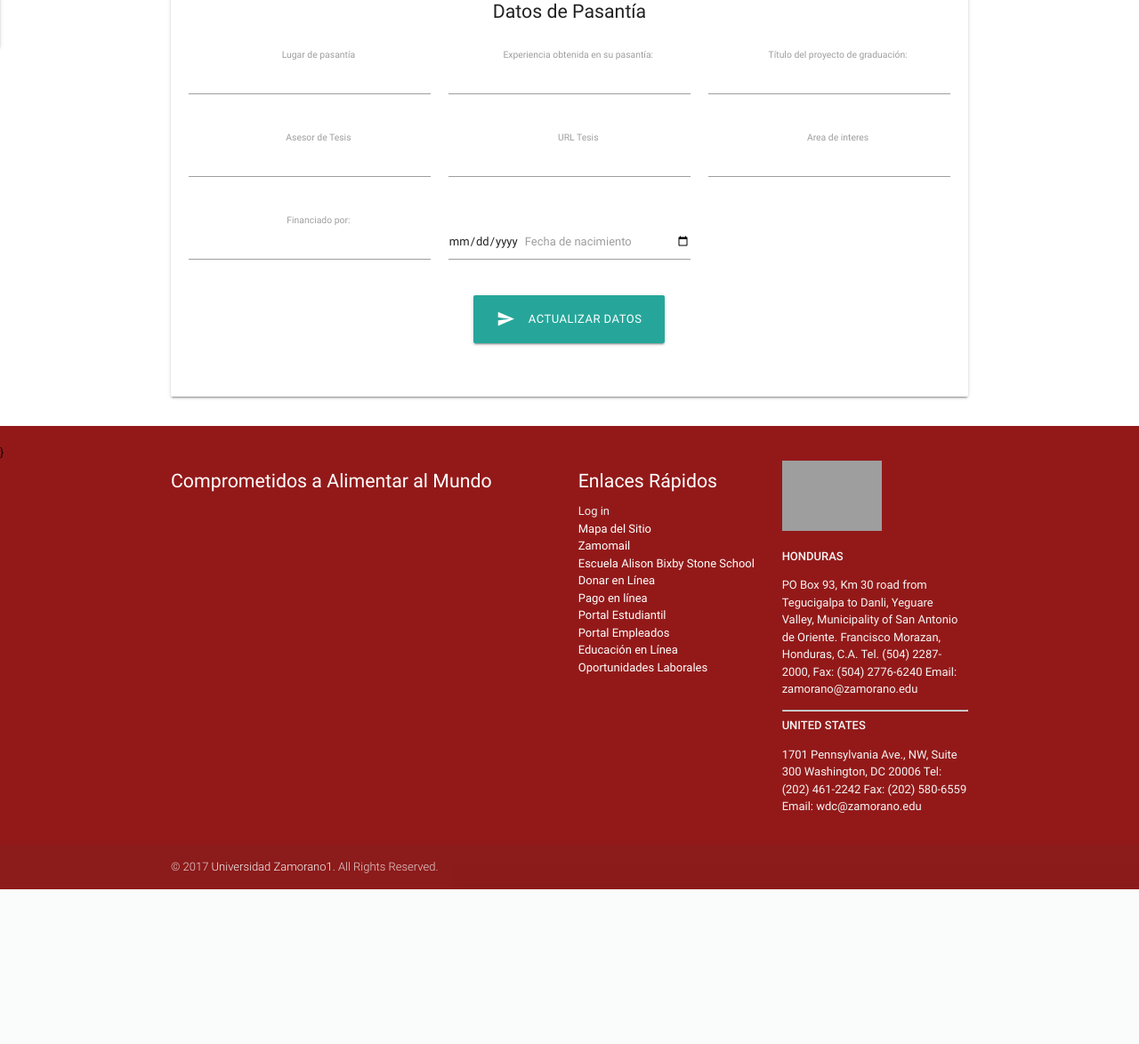
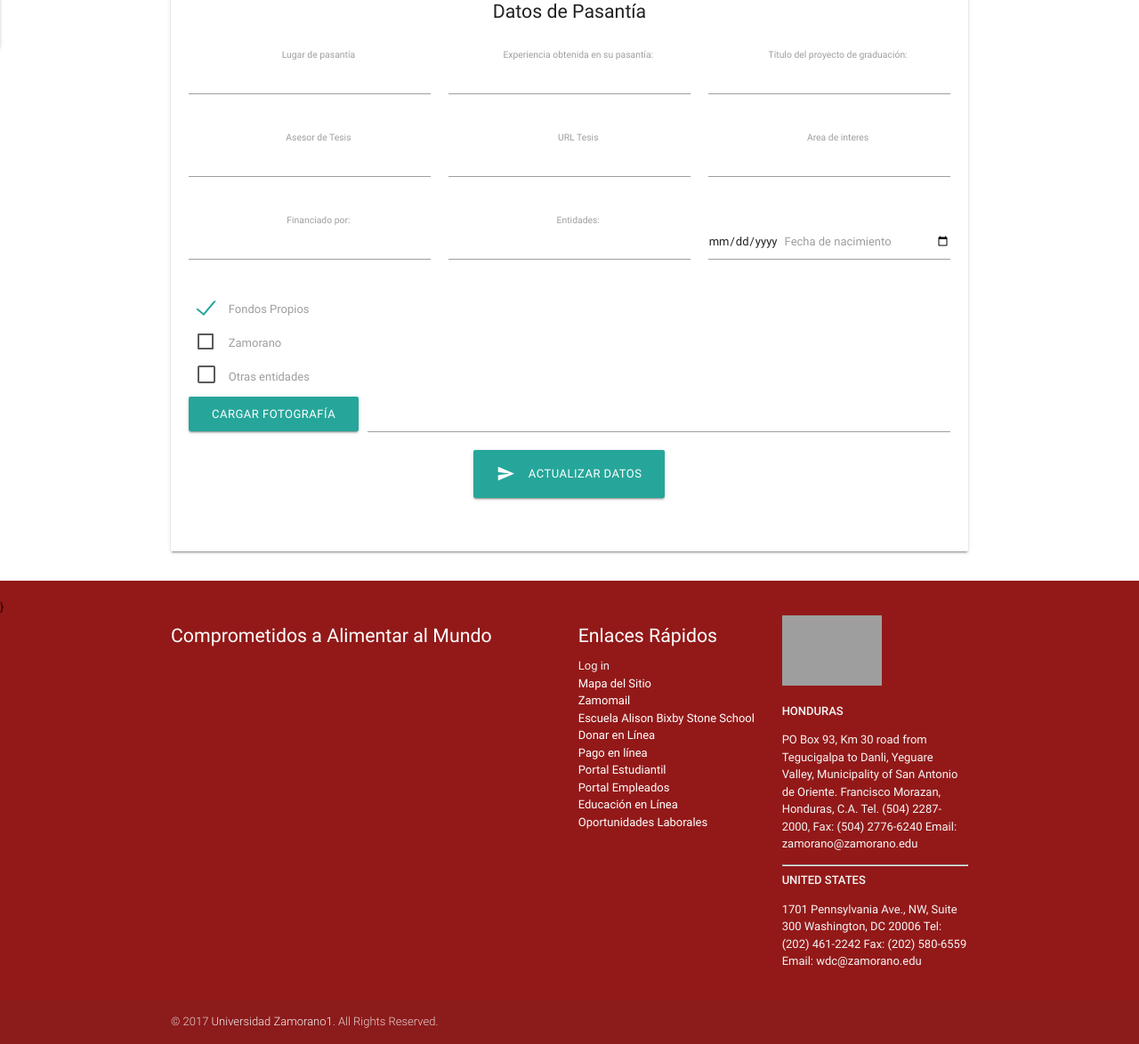
Before and after one commit to chrslecter/Perfiles-Materialize-cris, a PHP site: page /lista-de-graduados/editar-perfil.php?nombres=1 in a window 1280 px wide. Shown: the part 807-1981 px from the top of the page at 89% size. Before the commit the page ends 1807 px from the top, so only its background shows below. Run offline with PHP 8.4, Linux system fonts and the light colour scheme; data that the repository does not hold is empty; some libraries are stand-ins or nearby versions; grey boxes are pictures that could not be loaded.

Commit message:
Entidades

```diff
--- a/editar-perfil.php
+++ b/editar-perfil.php
@@ -179,25 +179,45 @@
 
         <div class="row">
             <div class="input-field col l4 m6 s12">
-
                 <input placeholder="" value="<?php echo $_GET['financiado_por']; ?>"  id="financiado_por" name="financiado_por" type="text" class="active validate" >
                 <label for="name"> Financiado por: </label>
+                <p>
+                  <input type="checkbox" id="test5" checked="checked" />
+                  <label for="test5">Fondos Propios</label>
+                </p>
+                <p>
+                  <input type="checkbox" id="test6"/>
+                  <label for="test6">Zamorano</label>
+                </p>
+                <p>
+                  <input type="checkbox" class="filled-in" id="filled-in-box"/>
+                  <label for="filled-in-box">Otras entidades</label>
+                </p>
             </div>
-
-
-             <div class="input-field col l4 m6 s12">
-
+            <div class="input-field col l4 m6 s12">
+                <input placeholder="" value="<?php echo $_GET['otras_entidades']; ?>"  id="otras_entidades" name="otras_entidades" type="text" class="active validate" >
+                <label for="name"> Entidades: </label>
+            </div>
+            <div class="input-field col l4 m6 s12">
                 <input placeholder="" value="<?php echo $_GET['fechaNacimiento']; ?>"  id="fechaNacimiento" name="fechaNacimiento" type="date" class="active validate" required>
                 <label for="name"> Fecha de nacimiento </label>
              </div>
-
         </div>
+        <div class="input-field file-field">
+           <div class="btn">
+             <span>Cargar fotografía</span>
+             <input type="file">
+           </div>
+           <div class="file-path-wrapper">
+             <input class="file-path validate" type="text">
+           </div>
+         </div>
         <div class="row">
-          <dic class="col l12 m12 s12">
+          <div class="col l12 m12 s12">
             <button align="center" class="waves-effect waves-light btn-large ripple-effect"  name="buscador" type="submit">
               <i class="material-icons left">send</i>Actualizar datos
             </button>
-          </dic>
+          </div>
         </div>
       </div>
     </div>
--- a/includes/busqueda-avanzada.php
+++ b/includes/busqueda-avanzada.php
@@ -272,7 +272,7 @@ if(empty($_GET))
             }
             }
             if(isset($_SESSION['perfiles_user']) ){
-            $boton='<a href="editar-perfil.php?id='.$f['ID'].'&pais_reside='.$f['pais_reside'].'&ciudad='.$f['ciudad'].'&url_tesis='.$f['url_tesis'].'&nickname='.$f['nickname'].'&deceased='.$f['deceased'].'&date_deceased='.$f['date_deceased'].'&movil='.$f['movil'].'&telefono='.$f['telefono'].'&email='.$f['email'].'&direccion='.$f['direccion'].'&financiado_por='.$f['financiado_por'].'&asesor_tesis='.$f['asesor_tesis'].'&clase='.$f['clase'].'&codigo='.$f['codigo'].'&nombres='.$f['nombres'].'&apellidos='.$f['apellidos'].'&nacionalidad='.$f['nacionalidad'].'&genero='.$f['genero'].'&programa='.$f['programa'].'&orientacion='.$f['orientacion'].'&diaGraduacion='.$f['dia_graduacion'].'&mesGraduacion='.$f['mes_graduacion'].'&estatus='.$f['estatus'].'&lugarPasantia='.$f['lugar_pasantia'].'&areaInvestigacion='.$f['area_investigacion'].'&titulo_tesis='.$f['titulo_tesis'].'&pa='.$f['pa'].'&fechaNacimiento='.$f['fecha_nacimiento'].'&anioIA='.$f['anioIA'].'&codigoIA='.$f['codigoIA'].'&exp_pasantia='.$f['exp_pasantia'].'&area_interes='.$f['area_interes'].'" class="btn-floating btn-move-up waves-effect waves-light ripple-effect red darken-2 btn-large right">
+            $boton='<a href="editar-perfil.php?id='.$f['ID'].'&pais_reside='.$f['pais_reside'].'&ciudad='.$f['ciudad'].'&url_tesis='.$f['url_tesis'].'&nickname='.$f['nickname'].'&deceased='.$f['deceased'].'&date_deceased='.$f['date_deceased'].'&movil='.$f['movil'].'&telefono='.$f['telefono'].'&email='.$f['email'].'&direccion='.$f['direccion'].'&financiado_por='.$f['financiado_por'].'&otras_entidades='.$f['otras_entidades'].'&asesor_tesis='.$f['asesor_tesis'].'&clase='.$f['clase'].'&codigo='.$f['codigo'].'&nombres='.$f['nombres'].'&apellidos='.$f['apellidos'].'&nacionalidad='.$f['nacionalidad'].'&genero='.$f['genero'].'&programa='.$f['programa'].'&orientacion='.$f['orientacion'].'&diaGraduacion='.$f['dia_graduacion'].'&mesGraduacion='.$f['mes_graduacion'].'&estatus='.$f['estatus'].'&lugarPasantia='.$f['lugar_pasantia'].'&areaInvestigacion='.$f['area_investigacion'].'&titulo_tesis='.$f['titulo_tesis'].'&pa='.$f['pa'].'&fechaNacimiento='.$f['fecha_nacimiento'].'&anioIA='.$f['anioIA'].'&codigoIA='.$f['codigoIA'].'&exp_pasantia='.$f['exp_pasantia'].'&area_interes='.$f['area_interes'].'" class="btn-floating btn-move-up waves-effect waves-light ripple-effect red darken-2 btn-large right">
                           <i class="material-icons">edit</i>
                         </a>';
             }
--- a/includes/busqueda.php
+++ b/includes/busqueda.php
@@ -104,7 +104,7 @@ if(empty($_GET["busca"]))
             }
             }
             if(isset($_SESSION['perfiles_user']) ){
-            $boton='<a href="editar-perfil.php?id='.$f['ID'].'&pais_reside='.$f['pais_reside'].'&ciudad='.$f['ciudad'].'&url_tesis='.$f['url_tesis'].'&nickname='.$f['nickname'].'&deceased='.$f['deceased'].'&date_deceased='.$f['date_deceased'].'&movil='.$f['movil'].'&telefono='.$f['telefono'].'&email='.$f['email'].'&direccion='.$f['direccion'].'&financiado_por='.$f['financiado_por'].'&asesor_tesis='.$f['asesor_tesis'].'&clase='.$f['clase'].'&codigo='.$f['codigo'].'&nombres='.$f['nombres'].'&apellidos='.$f['apellidos'].'&nacionalidad='.$f['nacionalidad'].'&genero='.$f['genero'].'&programa='.$f['programa'].'&orientacion='.$f['orientacion'].'&diaGraduacion='.$f['dia_graduacion'].'&mesGraduacion='.$f['mes_graduacion'].'&estatus='.$f['estatus'].'&lugarPasantia='.$f['lugar_pasantia'].'&areaInvestigacion='.$f['area_investigacion'].'&titulo_tesis='.$f['titulo_tesis'].'&pa='.$f['pa'].'&fechaNacimiento='.$f['fecha_nacimiento'].'&anioIA='.$f['anioIA'].'&codigoIA='.$f['codigoIA'].'&exp_pasantia='.$f['exp_pasantia'].'&area_interes='.$f['area_interes'].'" class="btn-floating btn-move-up waves-effect waves-light ripple-effect red darken-2 btn-large right">
+            $boton='<a href="editar-perfil.php?id='.$f['ID'].'&pais_reside='.$f['pais_reside'].'&ciudad='.$f['ciudad'].'&url_tesis='.$f['url_tesis'].'&nickname='.$f['nickname'].'&deceased='.$f['deceased'].'&date_deceased='.$f['date_deceased'].'&movil='.$f['movil'].'&telefono='.$f['telefono'].'&email='.$f['email'].'&direccion='.$f['direccion'].'&financiado_por='.$f['financiado_por'].'&otras_entidades='.$f['otras_entidades'].'&asesor_tesis='.$f['asesor_tesis'].'&clase='.$f['clase'].'&codigo='.$f['codigo'].'&nombres='.$f['nombres'].'&apellidos='.$f['apellidos'].'&nacionalidad='.$f['nacionalidad'].'&genero='.$f['genero'].'&programa='.$f['programa'].'&orientacion='.$f['orientacion'].'&diaGraduacion='.$f['dia_graduacion'].'&mesGraduacion='.$f['mes_graduacion'].'&estatus='.$f['estatus'].'&lugarPasantia='.$f['lugar_pasantia'].'&areaInvestigacion='.$f['area_investigacion'].'&titulo_tesis='.$f['titulo_tesis'].'&pa='.$f['pa'].'&fechaNacimiento='.$f['fecha_nacimiento'].'&anioIA='.$f['anioIA'].'&codigoIA='.$f['codigoIA'].'&exp_pasantia='.$f['exp_pasantia'].'&area_interes='.$f['area_interes'].'" class="btn-floating btn-move-up waves-effect waves-light ripple-effect red darken-2 btn-large right">
                           <i class="material-icons">edit</i>
                         </a>';
             }
```
